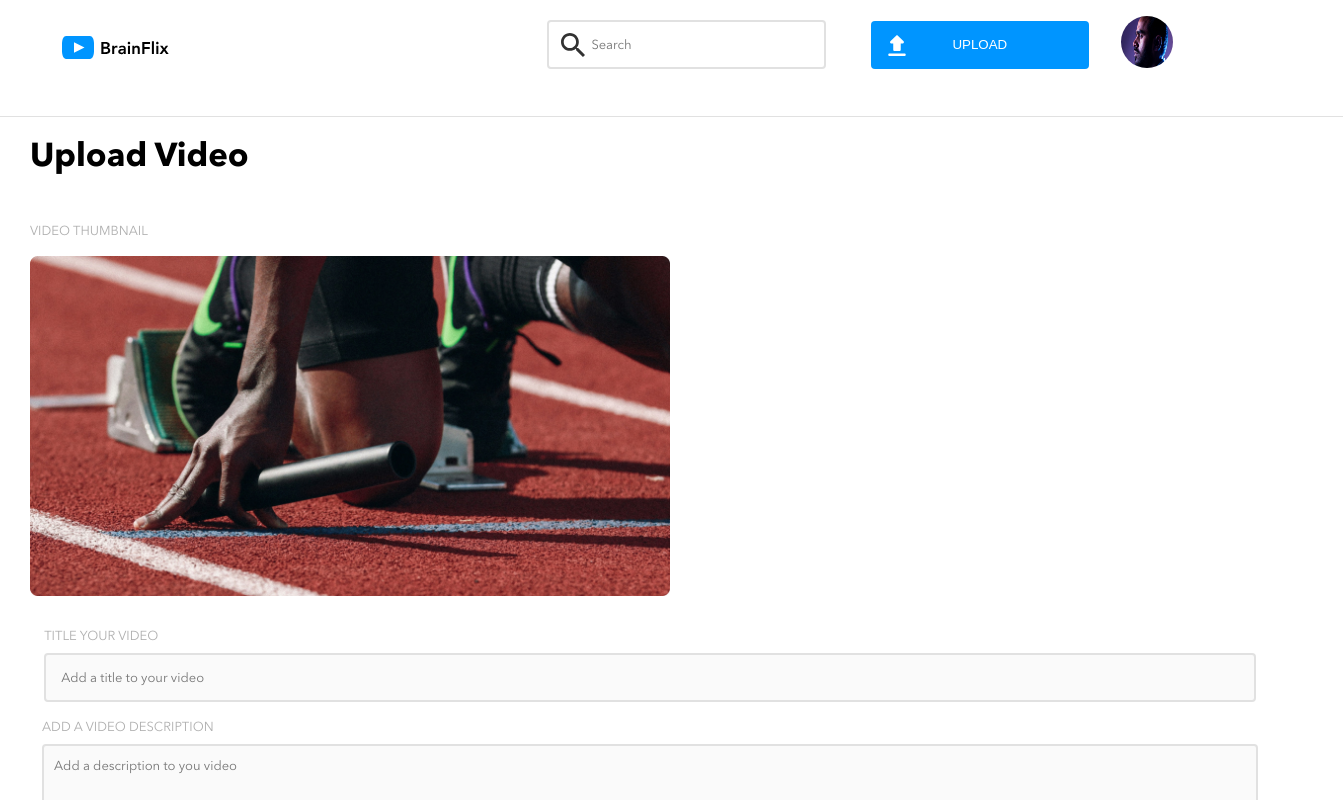
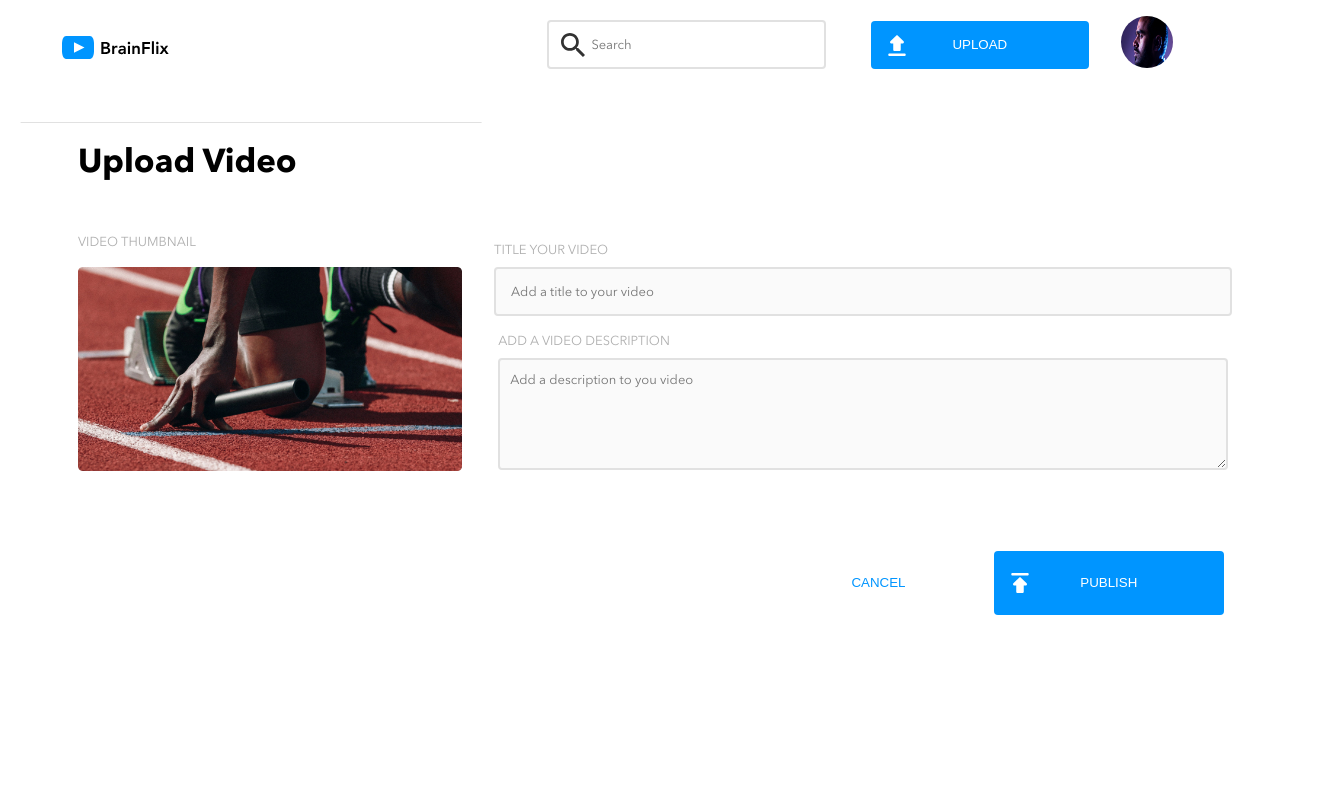
Before and after one commit to Marie-L1/maria-lukowich-brainflix, a React (Vite) app in the folder maria-lukowich-brainflix/: page /upload in a window 1280 px wide. Shown: the top 800 px of the page, 1343 px wide, since content can reach past the window. Built offline with nearby package versions, Linux system fonts and the light colour scheme.

Commit message:
styling the desktop for the upload page

```diff
--- a/maria-lukowich-brainflix/src/pages/UploadPage/UploadPage.jsx
+++ b/maria-lukowich-brainflix/src/pages/UploadPage/UploadPage.jsx
@@ -4,6 +4,7 @@ import track from "../../assets/Images/Upload-video-preview.jpg"
 function UploadPage(){
     return(
         <>
+        <article>
         <section className="hero">
             <h1 className="hero__title">Upload Video</h1>
             <h3 className="hero__subtitle">VIDEO THUMBNAIL</h3>
@@ -23,12 +24,13 @@ function UploadPage(){
                 </div>
             </form>
         </section>
+        </article>
         <section className="btns">
             <button className="btns__publish">PUBLISH</button>
             <button className="btns__cancel">CANCEL</button>
         </section>
+        </>
 
-        </>
     )
 }
 
--- a/maria-lukowich-brainflix/src/pages/UploadPage/UploadPage.scss
+++ b/maria-lukowich-brainflix/src/pages/UploadPage/UploadPage.scss
@@ -1,5 +1,13 @@
 @use "../../styles/partials/mixins" as *;
 @use "../../styles/partials/variables" as *;
+
+article{
+    @include desktop{
+        @include flex-row;
+        align-items: center;
+        justify-content: center;
+    }
+}
 
 
 .hero{
@@ -38,57 +46,31 @@
         width: 95vw;
         height: 100%;
         background-color: $mercury;
-        margin-bottom: 30px;
+        margin-bottom: 1.875rem;
     }
 
     @include tablet{
-        @include flex-column;
-        justify-content: flex-start;
 
-        &__title{
-            @include page-header;
-            position: relative;
-            padding-top: 20px;
-
-            &::before {
-                content: "";
-                position: absolute;
-                left: 45%;
-                width: 120%;
-                height: .0625rem;
-                background-color: $mercury;
-                transform: translateX(-50%);
-            }
-                &::before {
-                    top: 0;
-                }
-        }
-        // &__subtitle{
-        //     @include video-info;
-
-        // }
         &__img-wrapper{
-            display: flex;
             justify-content: flex-start;
-            align-items: center;
         }
         &__img{
             width: 50vw;
-            height: 100%;
-            background-color: $mercury;
-            margin-bottom: 30px;
         }
-
     }
     @include desktop{
-
+        &__img-wrapper{
+            justify-content: flex-start;
+        }
+        &__img{
+            width: 30vw;
+        }
     }
 }
 
 .upload-input{
     &__form{
-        display: flex;
-        flex-direction: column;
+        @include flex-column;
         justify-content: center;
         align-items: center;
         gap: .9375rem;
@@ -169,6 +151,22 @@
     }
     @include desktop{
 
+        &__form{
+            margin-top: 7.5rem;
+            @include flex-column;
+        justify-content: flex-start;
+        align-items: center;
+        }
+        &__title-wrapper, &__description-wrapper{
+            margin-left: 2rem;
+        }
+        &__video-title{
+            width: 55vw;
+        }
+        &__video-description{
+            width: 57vw;
+        }
+
     }
 }
 
@@ -222,7 +220,6 @@
     }
 
     @include tablet{
-        display: flex;
         flex-direction: row-reverse;
         justify-content: flex-start;
         margin: 3.125rem 0.9375rem 0 0;
@@ -230,8 +227,15 @@
         &__publish,  &__cancel{
             width: 23vw;
         }
+    }
     @include desktop{
+        flex-direction: row-reverse;
+        justify-content: flex-start;
+        margin: 3.125rem 3.5rem 31.25rem 0;
+
+        &__publish,  &__cancel{
+            width: 18vw;
+        }
 
     }
-    }
 }
```
